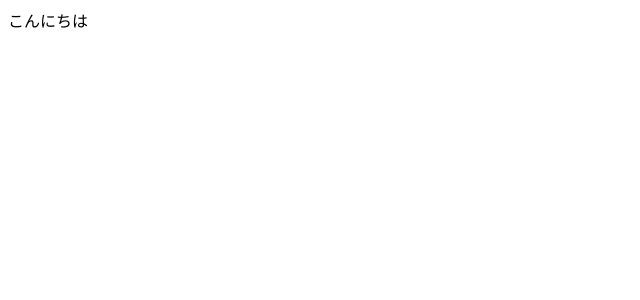
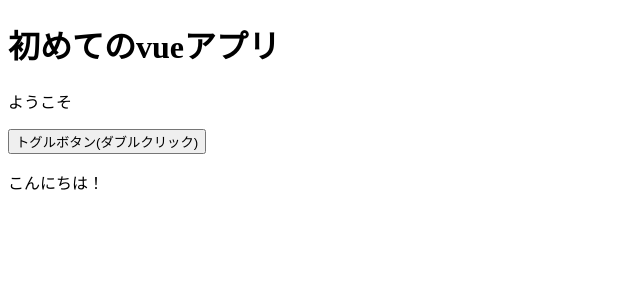
Before and after one commit to kngy0306/live-chat-app, a Vue app in the folder frontend/: page / in a window 1280 px wide. Shown: the top 300 px of the page, without its empty margins (0-640 px from the left). Built offline with nearby package versions, Linux system fonts and the light colour scheme.

Commit message:
:memo: [Add]最初のページ

```diff
--- a/frontend/src/router/index.js
+++ b/frontend/src/router/index.js
@@ -1,11 +1,11 @@
 import { createRouter, createWebHistory } from 'vue-router'
-import Home from '../views/Home'
+import WelcomePage from '../views/WelcomePage'
 
 const routes = [
   {
     path: '/',
-    name: 'Home',
-    component: Home
+    name: 'WelcomePage',
+    component: WelcomePage
   }
 ]
 
--- a/frontend/src/views/Home.vue
+++ /dev/null
@@ -1,5 +0,0 @@
-<template>
-  <div>
-    こんにちは
-  </div>
-</template>
--- /dev/null
+++ b/frontend/src/views/WelcomePage.vue
@@ -0,0 +1,31 @@
+<template>
+  <div>
+    <h1>{{ title }}</h1>
+    <p v-if="isEnabled">{{ subtitle }}</p>
+    <button @dblclick="toggle">トグルボタン(ダブルクリック)</button>
+    <p>{{ text }}</p>
+  </div>
+</template>
+
+<script>
+export default {
+  data() {
+    return {
+      title: '初めてのvueアプリ',
+      subtitle: 'ようこそ',
+      isEnabled: true
+    }
+  },
+  computed: {
+    text() {
+      if (this.isEnabled) return 'こんにちは！'
+      return 'さようなら！'
+    }
+  },
+  methods: {
+    toggle() {
+      this.isEnabled = !this.isEnabled
+    }
+  }
+}
+</script>
```
